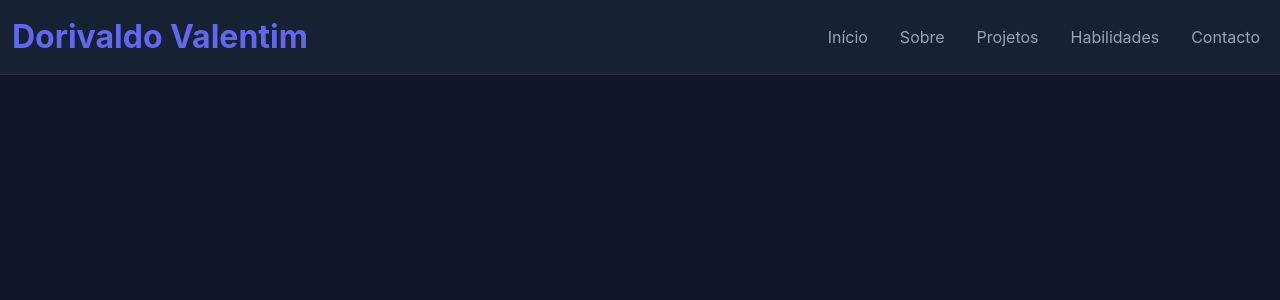
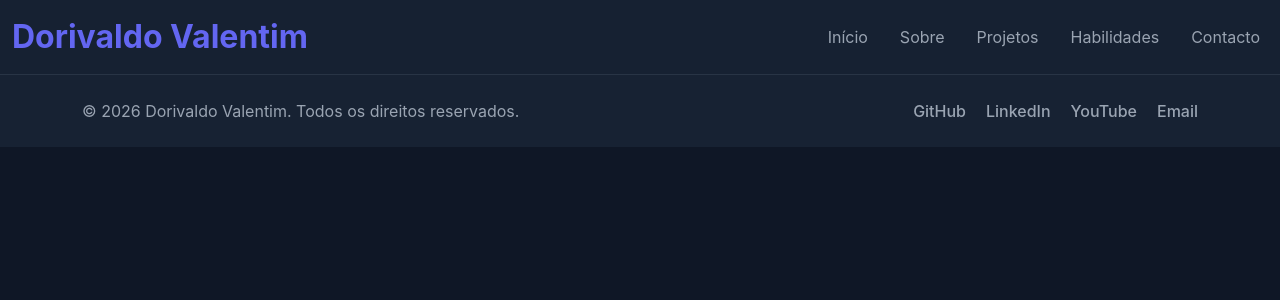
Before and after one commit to dorivaldovalentim/dorivaldovalentim, a Nuxt app: page / in a window 1280 px wide. Shown: the top 300 px of the page. Built offline with nearby package versions, Linux system fonts and the light colour scheme.

Commit message:
feat: adding footer

```diff
--- a/app/app.vue
+++ b/app/app.vue
@@ -15,6 +15,7 @@ useHead({
 <template>
   <div>
     <NuxtRouteAnnouncer />
-    <AppHeader />
+    <Header />
+    <Footer></Footer>
   </div>
 </template>
--- a/app/assets/css/main.css
+++ b/app/assets/css/main.css
@@ -14,3 +14,7 @@ a {
   color: inherit;
   text-decoration: none;
 }
+
+p {
+  color: var(--portfolio-muted);
+}
--- /dev/null
+++ b/app/components/Footer.vue
@@ -0,0 +1,43 @@
+<script setup lang="ts">
+import { profile } from '../data/portfolio'
+
+const currentYear = new Date().getFullYear()
+</script>
+
+<template>
+  <footer class="p-4">
+    <div class="container">
+      <div class="d-flex flex-wrap align-items-center justify-content-md-between justify-content-center">
+        <p class="mb-0">© {{ currentYear }} {{ profile.fullname }}. Todos os direitos reservados.</p>
+
+        <div class="social-links mt-md-0 mt-2" aria-label="Redes sociais">
+          <a v-for="social in profile.socials" :key="social.label" :href="social.url">
+            {{ social.label }}
+          </a>
+        </div>
+      </div>
+    </div>
+  </footer>
+</template>
+
+<style scoped>
+footer {
+  background: var(--portfolio-bg-soft);
+}
+
+.social-links {
+  display: flex;
+  flex-wrap: wrap;
+  justify-content: center;
+  gap: 1.25rem;
+}
+
+.social-links a {
+  color: var(--portfolio-muted);
+  font-weight: 500;
+}
+
+.social-links a:hover {
+  color: var(--portfolio-ink);
+}
+</style>
```
Also changed, not shown: app/components/Header.vue (renamed from app/components/AppHeader.vue).
